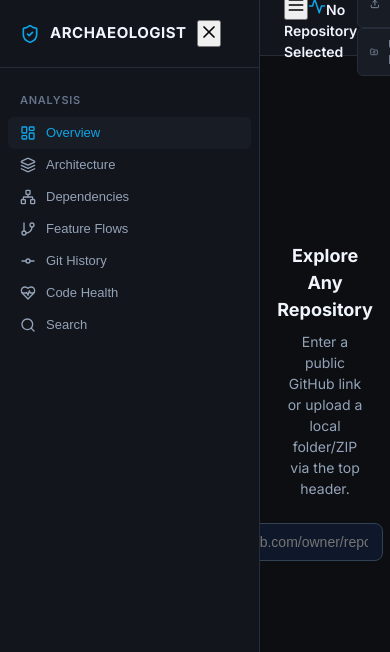
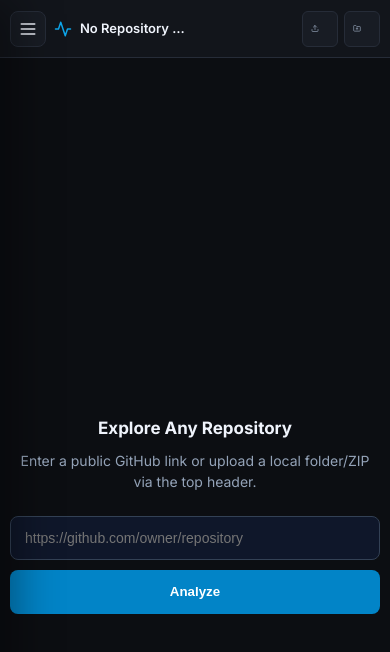
Before and after one commit to akshatt-09/Codebase-Archaeologist, a React (Vite) app in the folder frontend/: page / in a window 390 px wide. Shown: the top 652 px of the page. Built offline with nearby package versions, Linux system fonts and the light colour scheme; no server answers.

Commit message:
Add responsive mobile layout

```diff
--- a/frontend/src/styles.css
+++ b/frontend/src/styles.css
@@ -106,22 +106,25 @@ body {
   display: flex;
   flex-direction: column;
   overflow: hidden;
+  min-width: 0;
 }
 
 .top-header {
-  height: 56px;
+  min-height: 56px;
   border-bottom: 1px solid var(--border-color);
   display: flex;
   align-items: center;
   justify-content: space-between;
   padding: 0 24px;
   background-color: var(--bg-sidebar);
+  flex-shrink: 0;
 }
 
 .content-pane {
   flex: 1;
   overflow-y: auto;
   padding: 24px;
+  min-width: 0;
 }
 
 /* Common Components */
@@ -263,3 +266,199 @@ body {
   margin-top: 16px;
   font-size: 18px;
 }
+
+/* Mobile / responsive layout */
+.mobile-sidebar-toggle,
+.sidebar-close {
+  display: none;
+}
+
+.sidebar-backdrop {
+  display: none;
+}
+
+.header-repo {
+  display: flex;
+  align-items: center;
+  gap: 12px;
+  min-width: 0;
+}
+
+.header-repo span {
+  overflow: hidden;
+  text-overflow: ellipsis;
+  white-space: nowrap;
+}
+
+.header-actions {
+  display: flex;
+  gap: 10px;
+  flex-shrink: 0;
+}
+
+@media (max-width: 768px) {
+  .app-container {
+    position: relative;
+    width: 100%;
+  }
+
+  .sidebar {
+    position: fixed;
+    inset: 0 auto 0 0;
+    width: min(280px, 84vw);
+    z-index: 1000;
+    transform: translateX(-100%);
+    transition: transform 0.22s ease;
+    box-shadow: 18px 0 40px rgba(0, 0, 0, 0.35);
+  }
+
+  .sidebar.open {
+    transform: translateX(0);
+  }
+
+  .sidebar-close {
+    display: inline-flex;
+    align-items: center;
+    justify-content: center;
+    margin-left: auto;
+    width: 34px;
+    height: 34px;
+    padding: 0;
+    border: 1px solid var(--border-color);
+    border-radius: 8px;
+    background: var(--bg-card);
+    color: var(--text-secondary);
+    cursor: pointer;
+  }
+
+  .sidebar-backdrop.visible {
+    display: block;
+    position: fixed;
+    inset: 0;
+    z-index: 999;
+    background: rgba(0, 0, 0, 0.58);
+  }
+
+  .main-wrapper {
+    width: 100%;
+  }
+
+  .top-header {
+    min-height: 58px;
+    padding: 10px 12px;
+    gap: 10px;
+    align-items: center;
+  }
+
+  .header-repo {
+    flex: 1;
+    min-width: 0;
+    gap: 8px;
+  }
+
+  .header-repo span {
+    max-width: calc(100vw - 150px);
+    font-size: 13px;
+  }
+
+  .mobile-sidebar-toggle {
+    display: inline-flex;
+    align-items: center;
+    justify-content: center;
+    width: 36px;
+    height: 36px;
+    flex: 0 0 36px;
+    padding: 0;
+    border: 1px solid var(--border-color);
+    border-radius: 8px;
+    background: var(--bg-card);
+    color: var(--text-primary);
+    cursor: pointer;
+  }
+
+  .header-actions {
+    gap: 6px;
+  }
+
+  .header-actions .nav-item {
+    width: auto;
+    min-width: 40px;
+    min-height: 36px;
+    padding: 8px 10px;
+    justify-content: center;
+    font-size: 0;
+  }
+
+  .header-actions .nav-item svg {
+    width: 17px;
+    height: 17px;
+  }
+
+  .content-pane {
+    padding: 16px 12px;
+    overflow-x: hidden;
+  }
+
+  .empty-state {
+    height: auto;
+    min-height: calc(100vh - 90px);
+    width: 100%;
+  }
+
+  .empty-state form {
+    width: 100%;
+    display: flex !important;
+    flex-direction: column;
+    gap: 10px !important;
+  }
+
+  .empty-state form input,
+  .empty-state form button {
+    width: 100%;
+    min-height: 44px;
+  }
+
+  .metrics-grid {
+    grid-template-columns: 1fr;
+    gap: 12px;
+  }
+
+  .card {
+    padding: 16px;
+    margin-bottom: 14px;
+  }
+
+  .data-table {
+    display: block;
+    overflow-x: auto;
+    white-space: nowrap;
+  }
+
+  .graph-container {
+    min-width: 620px;
+  }
+}
+
+@media (max-width: 420px) {
+  .top-header {
+    padding: 8px 10px;
+  }
+
+  .header-actions .nav-item {
+    width: 36px;
+    min-width: 36px;
+    padding: 8px;
+  }
+
+  .header-repo span {
+    max-width: 110px;
+  }
+
+  .content-pane {
+    padding: 12px 10px;
+  }
+
+  .empty-state h2 {
+    font-size: 17px;
+  }
+}
```
